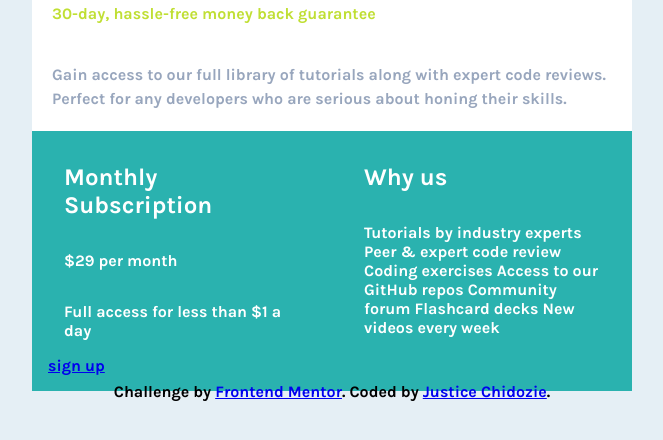
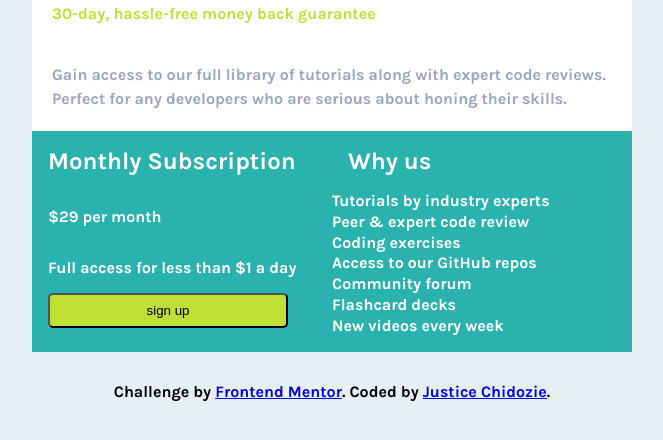
Before and after one commit to justicechidozie2988/grid-component, a plain HTML site: page index.html in a window 1280 px wide. Shown: the part 164-604 px from the top of the page, without its empty margins (308-971 px from the left). Drawn offline with Linux system fonts and the light colour scheme.

Commit message:
Update index.html

```diff
--- a/index.html
+++ b/index.html
@@ -18,24 +18,25 @@
         Perfect for any developers who are serious about honing their skills.</p>
     </div>
     <div class="mainBox">
-        <div class="box box2">
+      <div class="box2">
          <h2> Monthly Subscription</h2>
          <p class="paragraph">&dollar;29 per month</p>
          <p class="paragraph1">
           Full access for less than &dollar;1 a day</p>
-        <a href="#" class="signup">sign up</a>
+         <button class="btn">sign up</button>
        </div>
-      <div class="box box3">
+      <div class="box3">
         <h2>Why us</h2>
-        <p>
-          Tutorials by industry experts
-          Peer &amp; expert code review
-          Coding exercises
-          Access to our GitHub repos
-          Community forum
-          Flashcard decks
-          New videos every week</p>
+        <ul sclass="list_items">
+          <li>Tutorials by industry experts</li>
+           <li>Peer &amp; expert code review</li>
+           <li> Coding exercises</li>
+           <li>Access to our GitHub repos</li>
+           <li>Community forum</li>
+           <li>Flashcard decks</li>
+           <li>New videos every week</li>
       </div>
+       </ul>
     </div>
 
   </main>
```
Lines whose indentation alone changed are shown as unchanged.
